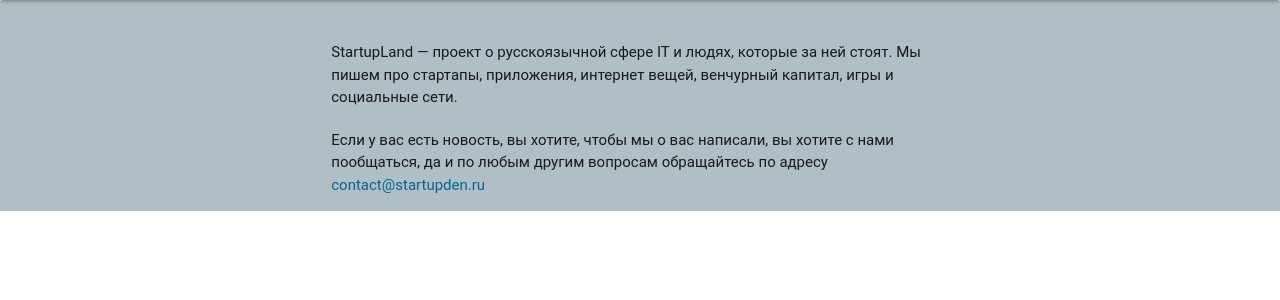
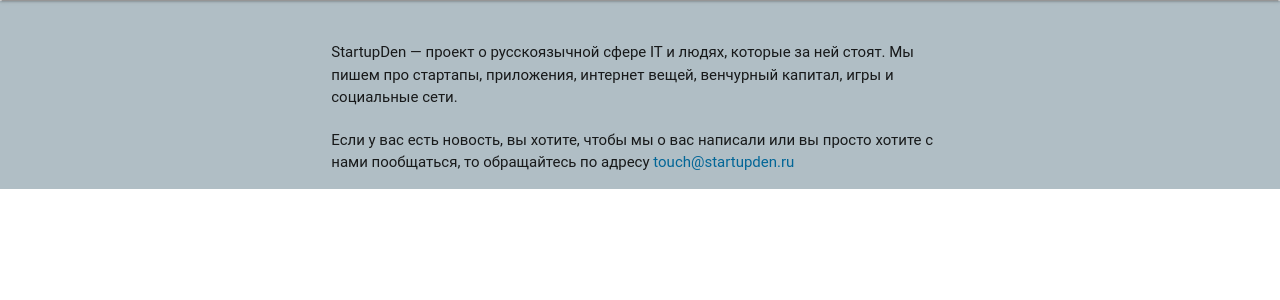
Before and after one commit to kohoto-san/press, a Django app: template project/templates/base.html in a window 1280 px wide. Shown: the part 64-364 px from the top of the page. Run offline with Django 3.2, Linux system fonts and the light colour scheme; the template is opened without the code that fills it, so the values that code supplies are empty; some libraries are stand-ins or nearby versions; some web fonts are replaced.

Commit message:
fix footer

```diff
--- a/project/templates/base.html
+++ b/project/templates/base.html
@@ -68,9 +68,9 @@
     {% block footer %}
     <div class="row blue-grey lighten-3" style="border-top: 1px solid #e5e5e5;">
         <div class="col l6 offset-l3 m10 offset-m1">
-            <p style="margin: 40px 0 20px;"> StartupLand — проект о русскоязычной сфере IT и людях, которые за ней стоят. Мы пишем про стартапы, приложения, интернет вещей, венчурный капитал, игры и социальные сети. </p>
+            <p style="margin: 40px 0 20px;"> StartupDen — проект о русскоязычной сфере IT и людях, которые за ней стоят. Мы пишем про стартапы, приложения, интернет вещей, венчурный капитал, игры и социальные сети. </p>
 
-            <p>Если у вас есть новость, вы хотите, чтобы мы о вас написали, вы хотите с нами пообщаться, да и по любым другим вопросам обращайтесь по адресу <a href="mailto:contact@startupden.ru" style="color: #026697;">contact@startupden.ru</a> </p>
+            <p>Если у вас есть новость, вы хотите, чтобы мы о вас написали или вы просто хотите с нами пообщаться, то обращайтесь по адресу <a href="mailto:touch@startupden.ru" style="color: #026697;">touch@startupden.ru</a> </p>
 
             <!--
             <p>Заметили опечатку? Выделите ее и нажмите Ctrl+Enter</p>
```
